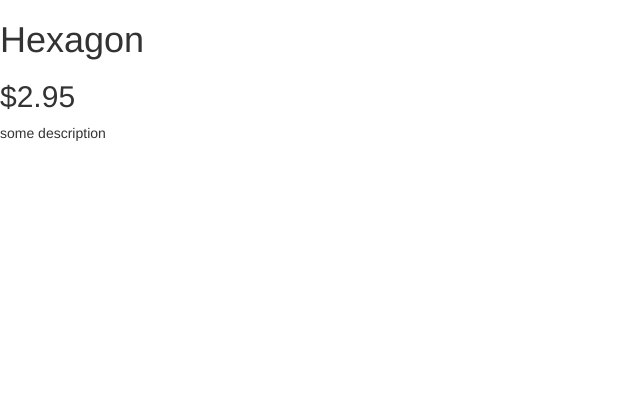
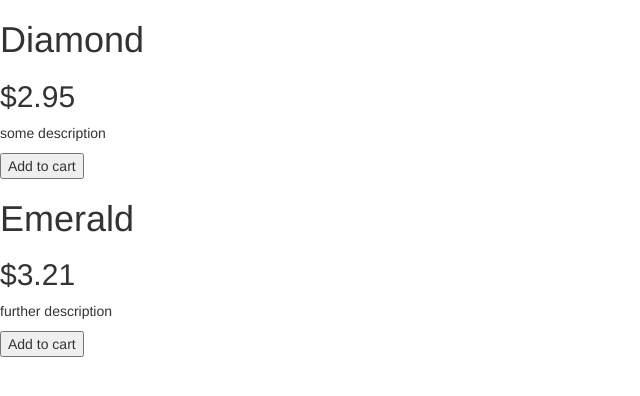
Before and after one commit to josephh/a_js_demo, a website: page src/index.html in a window 1280 px wide. Shown: the whole page, without its empty margins (0-640 px from the left). Drawn offline with Linux system fonts and the light colour scheme.

Commit message:
Adding use of ng directives hide, show, repeat and an array into the application js to be provided from the controller

```diff
--- a/src/index.html
+++ b/src/index.html
@@ -4,12 +4,13 @@
         <link rel="stylesheet" type="text/css" href="css/vendor/bootstrap.css"/>
     </head>
     <body ng-controller="StoreController as store">
-        <div>
-            <h1>{{store.product.name}}</h1>
-            <h2>${{store.product.price}}</h2>
+        <div ng-repeat="product in store.products">
+            <h1>{{product.name}}</h1>
+            <h2>${{product.price}}</h2>
             <p>
-                {{store.product.description}}
+                {{product.description}}
             </p>
+            <button ng-show="product.canPurchase"> Add to cart </button>
         </div>
         <!-- <script type="application/javascript" src="js/vendor/angular-route.js"></script> -->
         <script type="application/javascript" src="js/vendor/angular.js"></script>
--- a/src/js/app.js
+++ b/src/js/app.js
@@ -17,13 +17,25 @@
     app.controller('StoreController', function(){ // capitalised and name
         // '~Controller'
         // anonymous function here is the callback/ yield
-        this.product = gem;
+        this.products = gems;
     });
 
-    var gem = {
-      name : 'Hexagon',
-      price : '2.95',
-      description : 'some description'
-    };
+    var gems = [
+        {
+          name : 'Diamond',
+          price : '2.95',
+          description : 'some description',
+          canPurchase : true,
+          soldOut : false
+        },
+        {
+          name : 'Emerald',
+          price : '3.21',
+          description : 'further description',
+          canPurchase : true,
+          soldOut : false
+        },
+
+    ];
 
 })();
```
